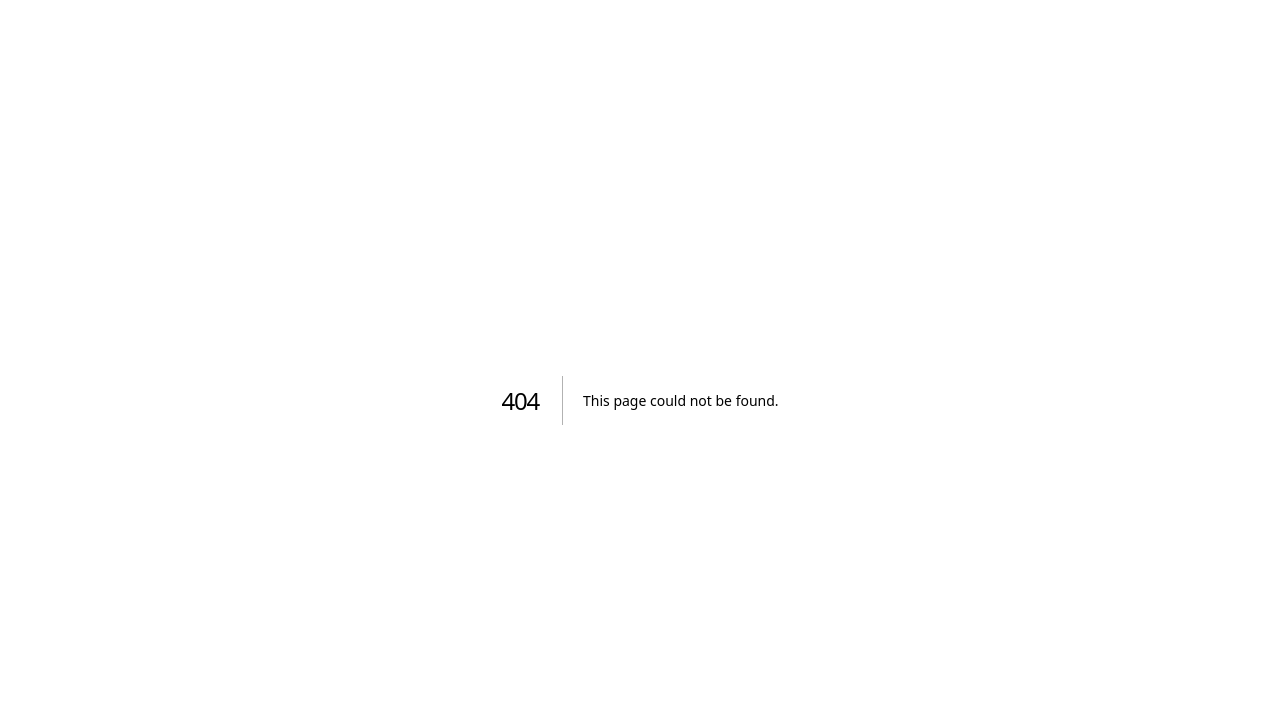
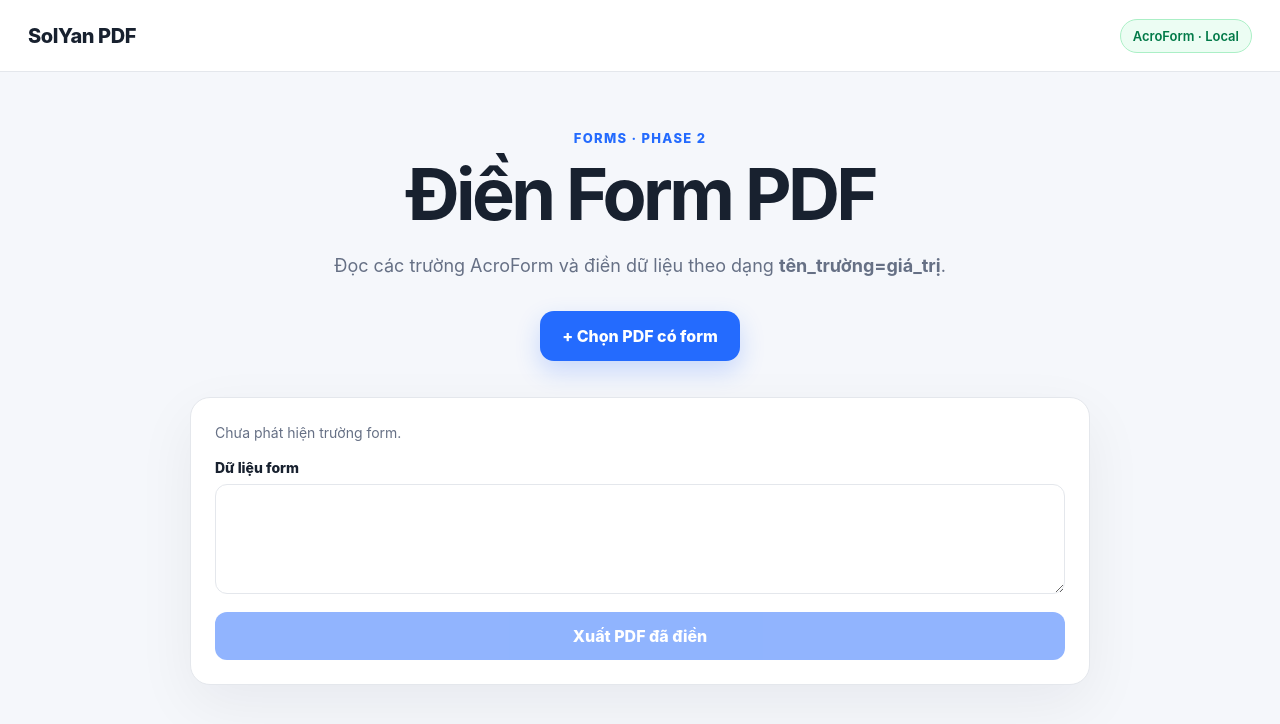
Before and after one commit to solyan842/SolYan-PDF, a Next.js app in the folder frontend/: page /forms in a window 1280 px wide. Before the commit this address had no page. Shown: the top 724 px of the page. Built offline with nearby package versions, Linux system fonts and the light colour scheme.

Commit message:
feat: add basic PDF AcroForm support

```diff
--- /dev/null
+++ b/frontend/app/forms/page.tsx
@@ -0,0 +1,57 @@
+'use client';
+
+import { ChangeEvent, useState } from 'react';
+import { PDFCheckBox, PDFDocument, PDFDropdown, PDFOptionList, PDFRadioGroup, PDFTextField } from 'pdf-lib';
+import { downloadPdf } from '../../lib/pdf-client';
+
+export default function FormsPage() {
+  const [file, setFile] = useState<File | null>(null);
+  const [fields, setFields] = useState<string[]>([]);
+  const [values, setValues] = useState('');
+  const [busy, setBusy] = useState(false);
+  const [error, setError] = useState('');
+
+  async function onFile(event: ChangeEvent<HTMLInputElement>) {
+    const selected = event.target.files?.[0] ?? null;
+    setFile(selected); setError(''); setFields([]);
+    if (!selected) return;
+    try {
+      const pdf = await PDFDocument.load(await selected.arrayBuffer());
+      const form = pdf.getForm();
+      const names = form.getFields().map((field) => field.getName());
+      setFields(names);
+      setValues(names.map((name) => `${name}=`).join('\n'));
+    } catch (cause) { setError(cause instanceof Error ? cause.message : 'Không đọc được form PDF.'); }
+  }
+
+  async function fill() {
+    if (!file) return;
+    setBusy(true); setError('');
+    try {
+      const pdf = await PDFDocument.load(await file.arrayBuffer());
+      const form = pdf.getForm();
+      const pairs = new Map(values.split(/\r?\n/).map((line) => { const i = line.indexOf('='); return i >= 0 ? [line.slice(0,i).trim(), line.slice(i+1).trim()] : [line.trim(),'']; }));
+      for (const field of form.getFields()) {
+        const value = pairs.get(field.getName());
+        if (value === undefined) continue;
+        if (field instanceof PDFTextField) field.setText(value);
+        else if (field instanceof PDFCheckBox) value && value !== '0' && value.toLowerCase() !== 'false' ? field.check() : field.uncheck();
+        else if (field instanceof PDFDropdown || field instanceof PDFOptionList || field instanceof PDFRadioGroup) { if (value) field.select(value); }
+      }
+      form.updateFieldAppearances();
+      downloadPdf(await pdf.save({ useObjectStreams: true }), 'solyan-form-filled.pdf');
+    } catch (cause) { setError(cause instanceof Error ? cause.message : 'Không thể điền form PDF.'); }
+    finally { setBusy(false); }
+  }
+
+  return <main className="shell">
+    <header className="topbar"><a className="brand" href="/">SolYan PDF</a><div className="privacy-pill">AcroForm · Local</div></header>
+    <section className="hero compact-hero"><p className="eyebrow">FORMS · PHASE 2</p><h1>Điền Form PDF</h1><p className="subtitle">Đọc các trường AcroForm và điền dữ liệu theo dạng <b>tên_trường=giá_trị</b>.</p><label className="picker"><input type="file" accept="application/pdf,.pdf" onChange={onFile}/><span>+ Chọn PDF có form</span></label></section>
+    <section className="workspace form-workspace">
+      <p className="hint">{fields.length ? `${fields.length} trường: ${fields.join(', ')}` : 'Chưa phát hiện trường form.'}</p>
+      <label className="field"><span>Dữ liệu form</span><textarea value={values} onChange={(e)=>setValues(e.target.value)} /></label>
+      {error && <div className="error">{error}</div>}
+      <button className="merge-button" type="button" disabled={!file || busy} onClick={fill}>{busy ? 'Đang điền…' : 'Xuất PDF đã điền'}</button>
+    </section>
+  </main>;
+}
```
